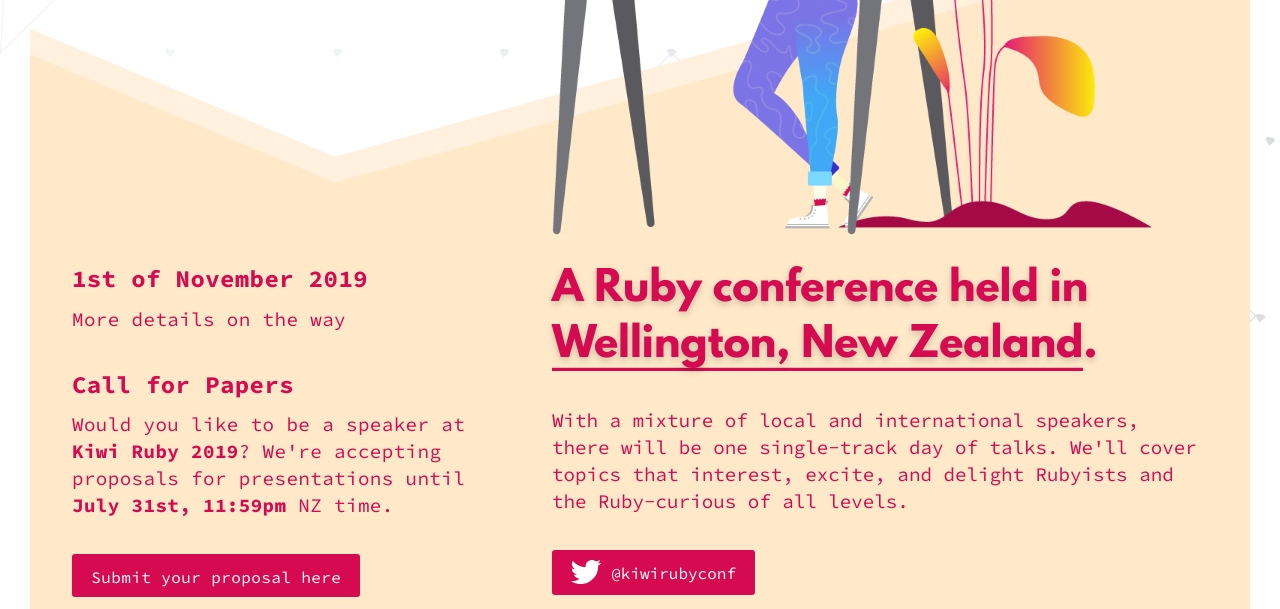
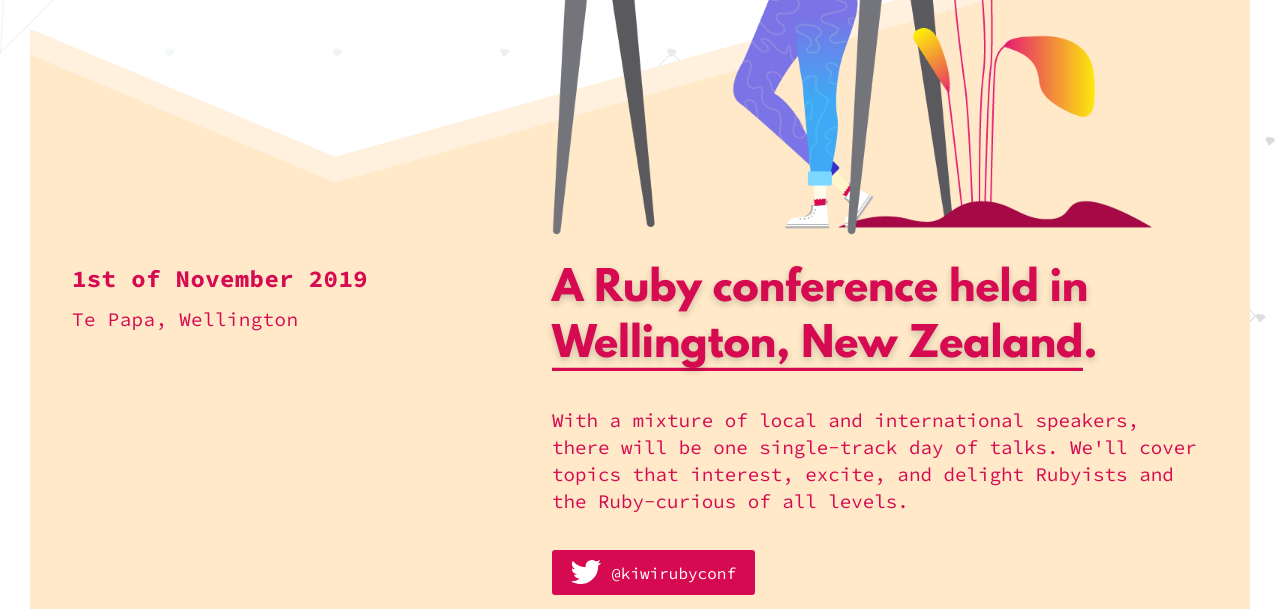
Before and after one commit to rubynz/kiwi-ruby-2019, a website: page index.html in a window 1280 px wide. Shown: the part 343-952 px from the top of the page. Drawn offline with Linux system fonts and the light colour scheme.

Commit message:
remove cfp link

```diff
--- a/index.html
+++ b/index.html
@@ -89,14 +89,7 @@
         <div  class="kr-content_inner">
 
           <h3 class="kr-details_title u-mt-10 u-mb-0 u-viewable--large"><strong>1st of November 2019</strong></h3>
-          <p class="u-mt-10 u-viewable--large">More details on the way</p>
-          <h2 class="kr-details_title u-mt-35 u-mb-0">Call for Papers</h2>
-          <p class="u-mt-10">
-            Would you like to be a speaker at <strong>Kiwi&nbsp;Ruby 2019</strong>?
-            We're accepting proposals for presentations until <strong>July 31st, 11:59pm</strong> NZ time.
-          </p>
-          <a class="kr-btn" href="https://papercall.io/kiwi-ruby-2019" target="_blank"><span>Submit your proposal here</span></a>
-
+          <p class="u-mt-10 u-viewable--large">Te Papa, Wellington</p>
         </div>
       </div>
       <div class="column column--6">
```
